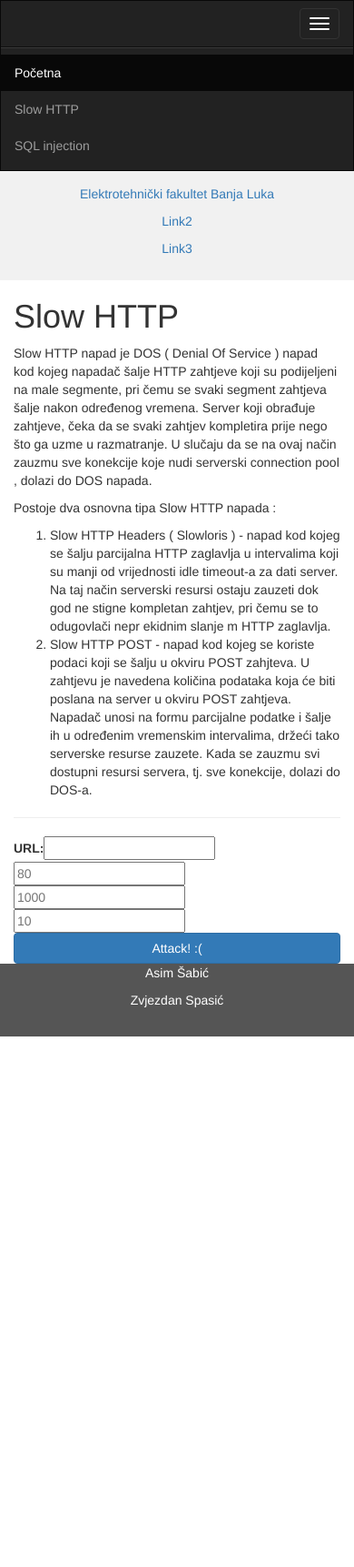
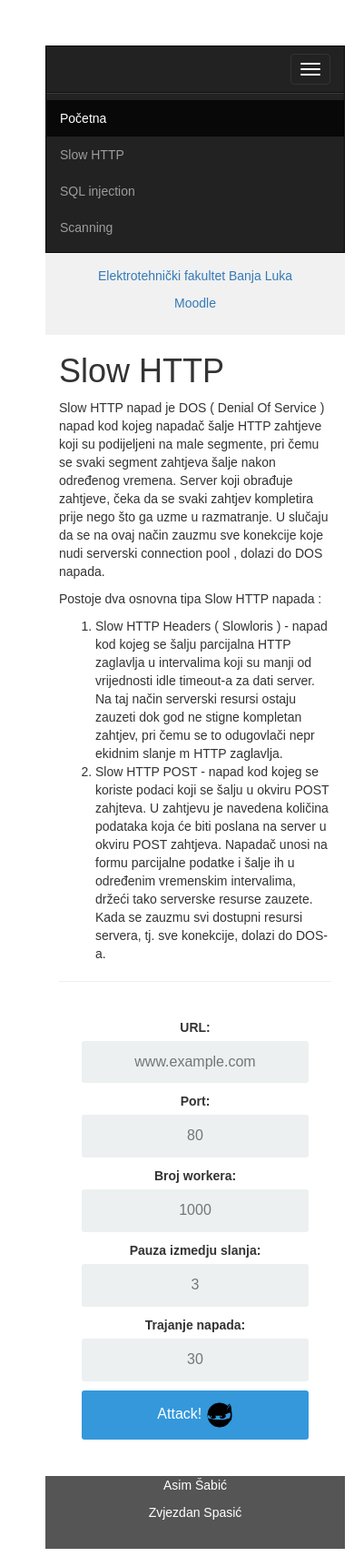
Before and after one commit to zspasicp/srs, a Flask app: page /slow_http in a window 390 px wide, after a click that opens the changed part. Shown: the top 1722 px of the page at 91% size. Before the commit the page ends 1139 px from the top, so only its background shows below. Run offline with Flask 2, Linux system fonts and the light colour scheme; some libraries are stand-ins or nearby versions.

Commit message:
Validacija za slow http. Page za scanning dodat

```diff
--- a/app/core/core.py
+++ b/app/core/core.py
@@ -1,8 +1,11 @@
 from flask import (
     Flask,
     render_template,
-    request
+    request,
+    flash
     )
+from time import sleep
+import threading
 
 
 def create_app():
@@ -14,21 +17,55 @@ def create_app():
     def home():
         return render_template('index.html')
 
+    @app.route('/scanning', methods=['GET', 'POST'])
+    def scanning():
+        return render_template('scanning.html')
+
+
     @app.route('/slow_http', methods=['GET', 'POST'])
     def slow_http():
-        from utils.slow_http import start_slow_http_attack
+        from utils.slow_http import start_slow_http_attack, check_if_url_is_valid, stop_slow_http_attack
         if request.method == 'GET':
             return render_template('slow_http.html')
         else:
-            if "url_" in request.form:
+            try:
                 url_ = request.form['url_']
-            else:
-                return render_template('slow_http.html')
-            port = int(request.form['port'])
-            workers_ = int(request.form['workers'])
-            sleep_ = int(request.form['sleep'])
+            except:
+                return render_template('slow_http.html', form=request.form)
             try:
-                start_slow_http_attack(url_, port, workers_, sleep_)
+                port = int(request.form['port'])
+            except:
+                port = 80
+            _url_to_check = url_
+            if port != 80:
+                if _url_to_check.endswith("/"):
+                    _url_to_check = _url_to_check[:-1]
+                _url_to_check = "%s:%s" % (_url_to_check, port)
+            if "http" not in _url_to_check:
+                _url_to_check = "http://%s" % _url_to_check
+            if not check_if_url_is_valid(_url_to_check):
+                return render_template('slow_http.html', form=request.form, errors="Neispravan URL")
+            try:
+                workers_ = int(request.form['workers'])
+            except:
+                workers_ = 1000
+            try:
+                sleep_ = int(request.form['sleep'])
+            except:
+                sleep_ = 3
+            try:
+                last_ = int(request.form['attack'])
+                if last_ > 120:
+                    last_ = 30
+            except:
+                last_ = 30
+
+
+            try:
+                t = threading.Thread(target=start_slow_http_attack, args=[url_, port, workers_, sleep_])
+                t.start()
+                sleep(last_)
+                t.exit()
             except ConnectionRefusedError as e:
                 print("Connection refused")
             except Exception as e:
--- a/app/static/css/style.css
+++ b/app/static/css/style.css
@@ -45,3 +45,159 @@ footer {
 ul {
   list-style-type: none;
 }
+
+/* Remove the navbar's default margin-bottom and rounded borders */
+.navbar {
+  margin-bottom: 0;
+  border-radius: 0;
+}
+
+/* Set height of the grid so .sidenav can be 100% (adjust as needed) */
+.row.content {height: 100%}
+
+/* Set gray background color and 100% height */
+.sidenav {
+  padding-top: 20px;
+  background-color: #f1f1f1;
+  height: 100%;
+}
+
+/* Set black background color, white text and some padding */
+footer {
+  background-color: #555;
+  color: white;
+  padding: 15px;
+}
+
+/* On small screens, set height to 'auto' for sidenav and grid */
+@media screen and (max-width: 767px) {
+  .sidenav {
+    height: auto;
+    padding: 15px;
+  }
+  .row.content {height:auto;}
+}
+
+html, body {
+    height: 100%;
+    width: 100%;
+    margin: 0;
+    display: table;
+}
+
+footer {
+    display: table-row;
+    height: 80px;
+}
+
+* {
+box-sizing: border-box;
+}
+
+*:focus {
+outline: none;
+}
+body {
+font-family: Arial;
+padding: 50px;
+}
+.login {
+margin: 20px auto;
+width: 300px;
+}
+.login-screen {
+background-color: #FFF;
+padding: 20px;
+border-radius: 5px
+}
+
+.app-title {
+text-align: center;
+color: #777;
+}
+
+.login-form {
+text-align: center;
+}
+.control-group {
+margin-bottom: 10px;
+}
+
+input {
+text-align: center;
+background-color: #ECF0F1;
+border: 2px solid transparent;
+border-radius: 3px;
+font-size: 16px;
+font-weight: 200;
+padding: 10px 0;
+width: 250px;
+transition: border .5s;
+}
+
+input:focus {
+border: 2px solid #3498DB;
+box-shadow: none;
+}
+
+.btn {
+border: 2px solid transparent;
+background: #3498DB;
+color: #ffffff;
+font-size: 16px;
+line-height: 25px;
+padding: 10px 0;
+text-decoration: none;
+text-shadow: none;
+border-radius: 3px;
+box-shadow: none;
+transition: 0.25s;
+display: block;
+width: 250px;
+margin: 0 auto;
+}
+
+.btn:hover {
+background-color: #2980B9;
+}
+
+.login-link {
+font-size: 12px;
+color: #444;
+display: block;
+margin-top: 12px;
+}
+
+.ninja {
+    width: 30 px;
+    height: 30px;
+}
+
+.loader {
+  border: 16px solid #f3f3f3;
+  border-radius: 50%;
+  border-top: 16px solid #3498db;
+  width: 120px;
+  height: 120px;
+  -webkit-animation: spin 2s linear infinite; /* Safari */
+  animation: spin 2s linear infinite;
+}
+
+/* Safari */
+@-webkit-keyframes spin {
+  0% { -webkit-transform: rotate(0deg); }
+  100% { -webkit-transform: rotate(360deg); }
+}
+
+@keyframes spin {
+  0% { transform: rotate(0deg); }
+  100% { transform: rotate(360deg); }
+}
+
+.loader {
+display:block;
+position: absolute;
+top: 50%;
+left: 50%;
+margin: -50px 0px 0px -50px;
+}
--- a/app/templates/index.html
+++ b/app/templates/index.html
@@ -6,7 +6,8 @@
     {% include "links.html" %}
     <div class="col-sm-8 text-left">
       <h1>Dobro došli</h1>
-      <p>[IME TOOL-A] je alat namijenjen za demonstraciju klasičnih napada na Web aplikacije i servise kao sto su Slow HTTP, SQL injection,... </p>
+      <p><b>SRS Penetration Test</b> je alat namijenjen za demonstraciju klasičnih napada na Web aplikacije i servise: Slow HTTP i SQL injection.
+      Pored toga ovaj alat omogucava skeniranje portova i aplikacija koje se nalaze na otvorenim portovima za datu adresu.</p>
       <hr>
     </div>
     <div class="col-sm-2 sidenav">
--- a/app/templates/layout.html
+++ b/app/templates/layout.html
@@ -27,6 +27,7 @@
         <li class="active"><a href="{{ url_for('home') }}">Početna</a></li>
         <li><a href="{{ url_for('slow_http') }}">Slow HTTP</a></li>
         <li><a href="#">SQL injection</a></li>
+        <li><a href="{{ url_for('scanning') }}">Scanning</a></li>
       </ul>
     </div>
   </div>
--- a/app/templates/links.html
+++ b/app/templates/links.html
@@ -1,7 +1,6 @@
 {% block links %}
 <div class="col-sm-2 sidenav">
       <p><a href="https://etf.unibl.org/">Elektrotehnički fakultet Banja Luka</a></p>
-      <p><a href="#">Link2</a></p>
-      <p><a href="#">Link3</a></p>
+      <p><a href="http://el.etfbl.net/">Moodle</a></p>
     </div>
 {% endblock %}
--- a/app/templates/slow_http.html
+++ b/app/templates/slow_http.html
@@ -1,6 +1,7 @@
 {% extends "layout.html" %}
 
 {% block body %}
+<div id="loader" class="loader" style="visibility: hidden"></div>
 <div class="container-fluid text-center main-content">
   <div class="row content">
     {% include "links.html" %}
@@ -18,35 +19,41 @@
 
     </p>
       <hr>
-<form action="/slow_http" method="POST">
+<form action="/slow_http" method="POST" id="my_form">
 <div class="login">
 <div class="login-screen">
 
 <div class="login-form">
 <div class="control-group">
-				<label class="login-field-icon fui-user" for="url_">URL:</label><input type="text" class="login-field" value="" placeholder="" name="url_">
+				<label class="login-field-icon fui-user" for="url_">URL:</label><input type="text" class="login-field" value="" placeholder="www.example.com" name="url_">
 </div>
 <div class="control-group">
+    <label class="login-field-icon fui-lock" for="port">Port: </label>
 				<input type="text" class="login-field" value="" placeholder="80" name="port">
-<label class="login-field-icon fui-lock" for="login-pass"></label></div>
+</div>
   <div class="control-group">
+      <label class="login-field-icon fui-lock" for="workers">Broj workera: </label>
 				<input type="text" class="login-field" value="" placeholder="1000" name="workers">
-<label class="login-field-icon fui-lock" for="login-pass"></label></div>
+</div>
   <div class="control-group">
-				<input type="text" class="login-field" value="" placeholder="10" name="sleep">
-<label class="login-field-icon fui-lock" for="login-pass"></label></div>
+      <label class="login-field-icon fui-lock" for="sleep">Pauza izmedju slanja:</label>
+				<input type="text" class="login-field" value="" placeholder="3" name="sleep">
+</div>
+    <div class="control-group">
+      <label class="login-field-icon fui-lock" for="attack">Trajanje napada:</label>
+				<input type="text" class="login-field" value="" placeholder="30" name="attack">
+</div>
  <div class="control-group">
-    {% with messages = get_flashed_messages() %}
-  {% if messages %}
+  {% if errors %}
     <ul class=flashes>
-    {% for message in messages %}
-      <li>{{ message }}</li>
-    {% endfor %}
+      <li style="color: red">{{ errors }}</li>
     </ul>
   {% endif %}
-{% endwith %}
  </div>
-<input type="submit" value="Attack! :(" class="btn btn-primary btn-large btn-block">
+    <a href="javascript:{}" class="btn btn-primary btn-large btn-block" onclick="attackOnClick()">Attack!
+        <img class="ninja" src="../static/images/ninja.png"/>
+    </a>
+<!--<input type="submit" value="Attack! :(" class="btn btn-primary btn-large btn-block"> -->
 
 </div>
 </div>
@@ -57,4 +64,11 @@
   </div>
 </div>
 
+<script>
+function attackOnClick() {
+  document.getElementById('loader').style.visibility = "visible";
+  document.getElementById('my_form').submit();
+}
+</script>
+
 {% endblock %}
```
Also changed, not shown: app/templates/scanning.html (added, +38 -0 lines), app/utils/slow_http.py (+16 -2 lines), app/static/images/ninja.png (added), app/static/images/scanner.ico (added), app/static/images/scanner.png (added).
